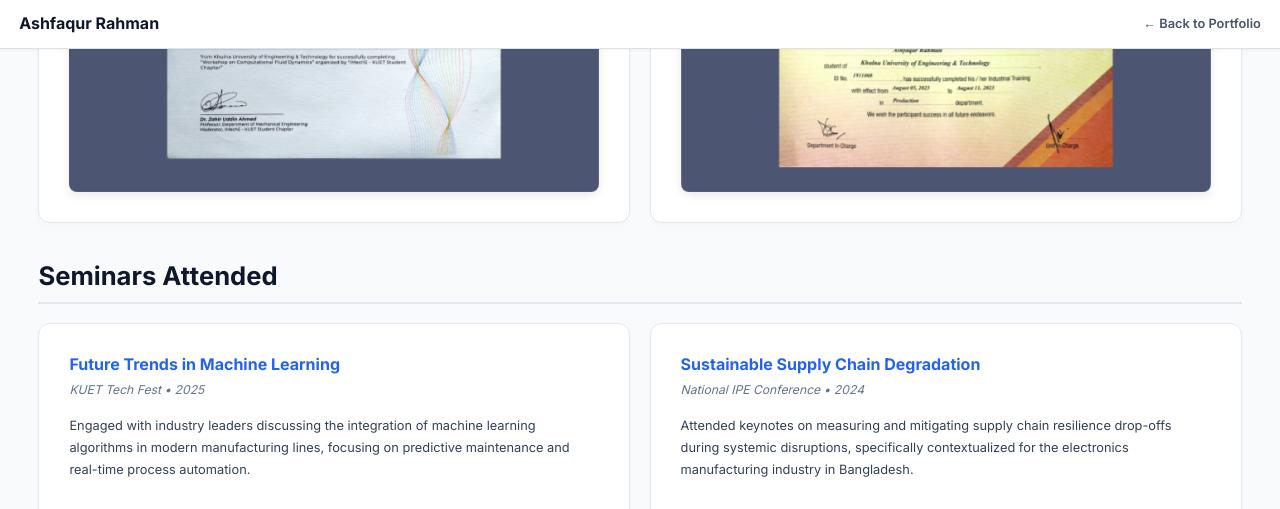
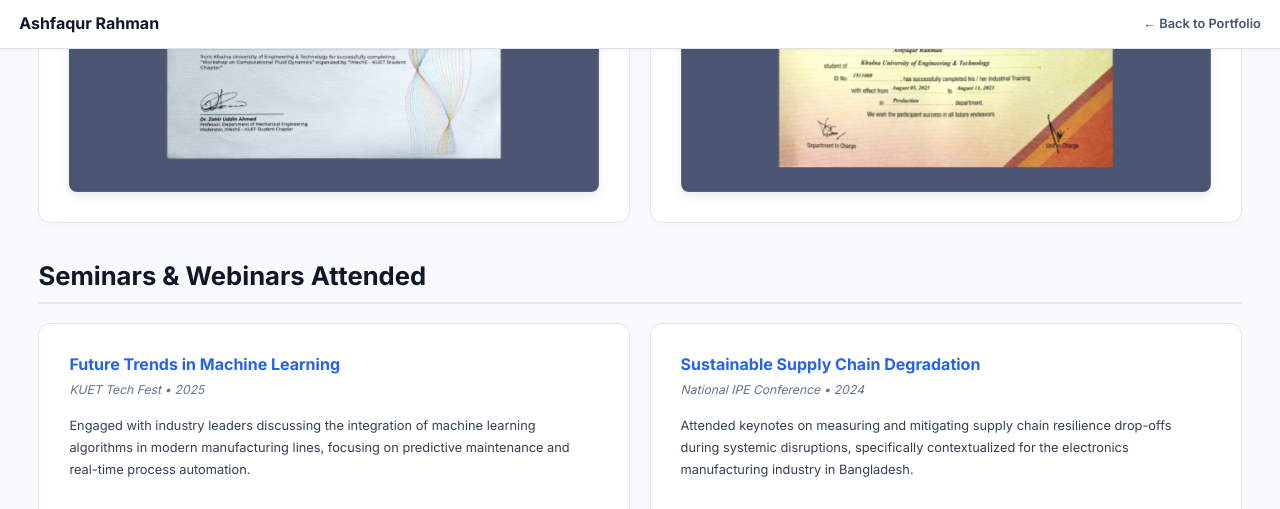
Before and after one commit to AshfaqurRahman99/AshfaqurRahman99.github.io, a Jekyll site: the page development.html, which Jekyll copies as it is, in a window 1280 px wide and 900 px high, scrolled down 748 px, cut to the strip 0-509 px from the top of the window. Built offline with Jekyll 4.4.1, drawn with Linux system fonts in a browser that asks for light colours.

Commit message:
Update development.html

```diff
--- a/development.html
+++ b/development.html
@@ -327,7 +327,7 @@
         </div>
 
         <!-- SEMINARS SECTION -->
-        <h2 class="mb-4 mt-5" style="border-bottom: 2px solid #e2e8f0; padding-bottom: 10px;">Seminars Attended</h2>
+        <h2 class="mb-4 mt-5" style="border-bottom: 2px solid #e2e8f0; padding-bottom: 10px;">Seminars & Webinars Attended</h2>
         <div class="row g-4">
 
             <!-- SEMINAR 1 -->
```
